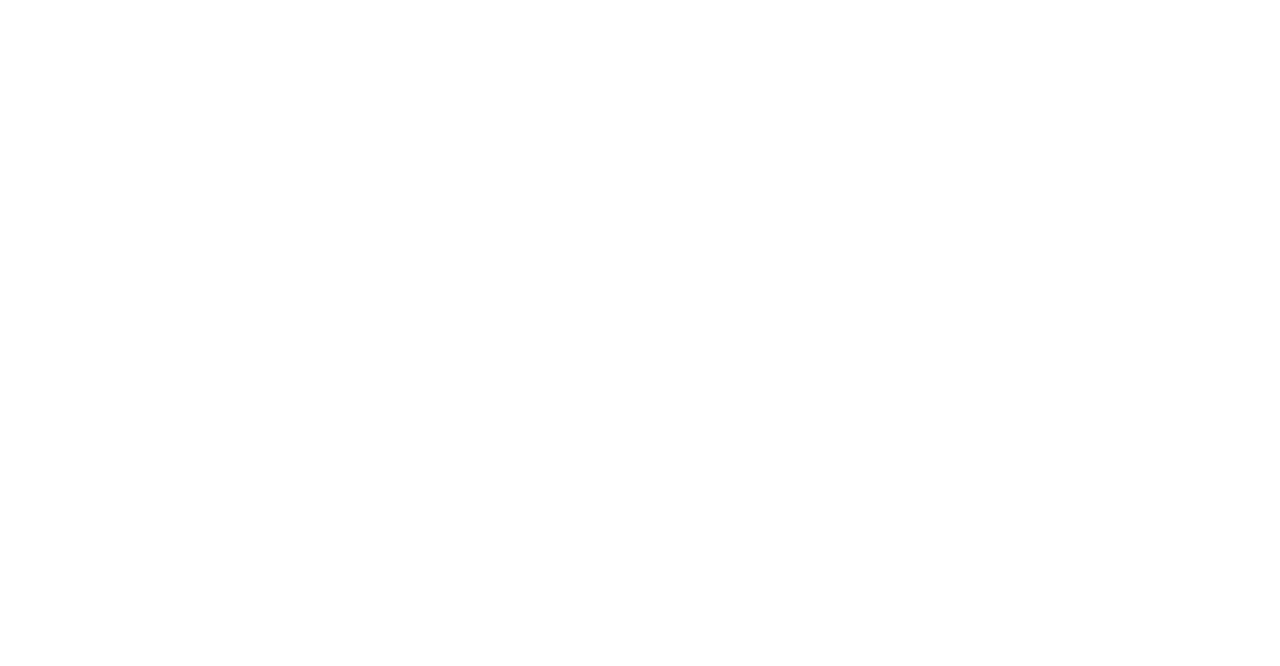
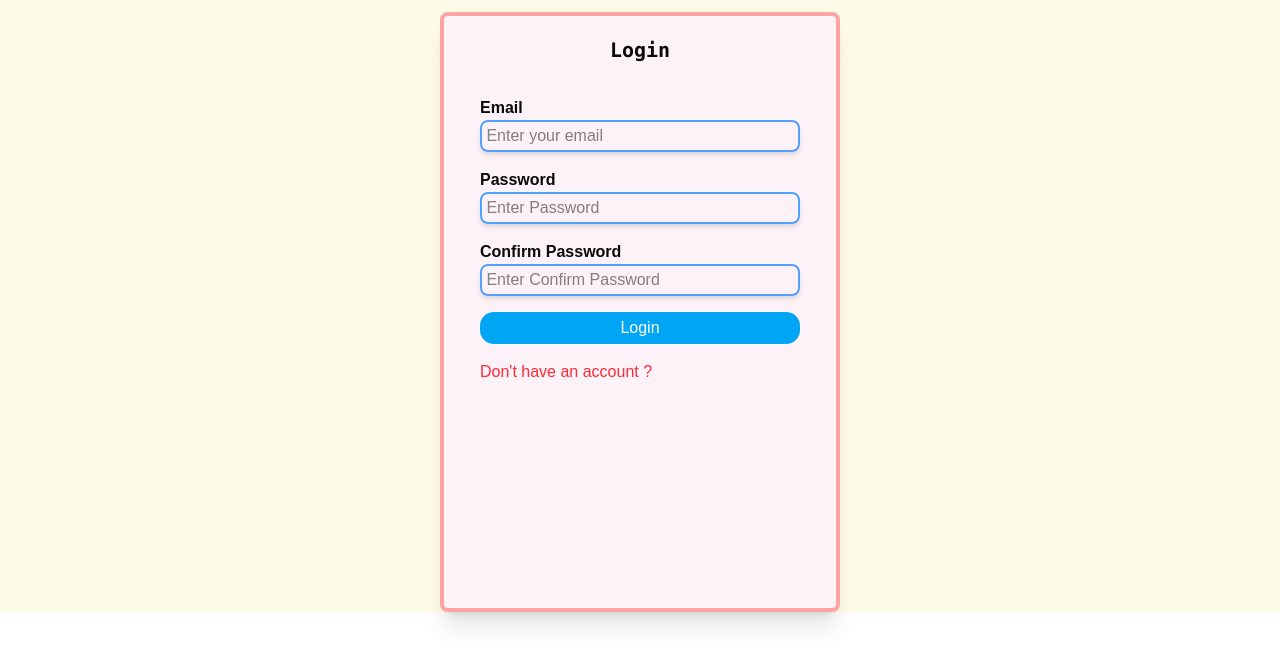
Before and after one commit to DalimaNegi/HRMS_clientSide, a React (Vite) app: page /login in a window 1280 px wide. Before the commit this address had no page. Shown: the top 666 px of the page. Built offline with nearby package versions, Linux system fonts and the light colour scheme.

Commit message:
adding route

```diff
--- a/src/App.jsx
+++ b/src/App.jsx
@@ -19,6 +19,7 @@
       <BrowserRouter>
       <Routes>
         <Route path='/' element={<Login/>}/>
+        <Route path='/login' element={<Login/>}/>
         <Route path='/signup' element={<SignUp/>}/>
         <Route path = '/panel' element={<Panel/>}>
         {/* Nested Routing -> it has already a slash defined*/}
```
